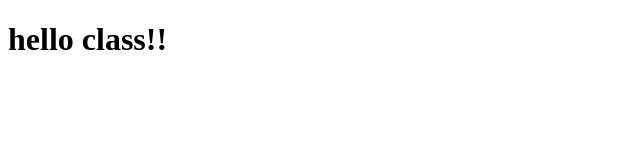
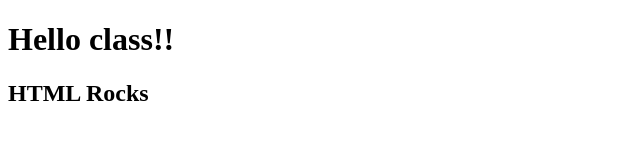
Before and after one commit to 92castro/yummy-recipes2, a plain HTML site: page index.html in a window 1280 px wide. Shown: the whole page, without its empty margins (0-640 px from the left). Drawn offline with Linux system fonts and the light colour scheme.

Commit message:
added new header

```diff
--- a/index.html
+++ b/index.html
@@ -7,6 +7,7 @@
     <title>Document</title>
 </head>
 <body>
-    <h1>hello class!!</h1>
+    <h1>Hello class!!</h1>
+    <h2>HTML Rocks</h2>
 </body>
 </html>
```
